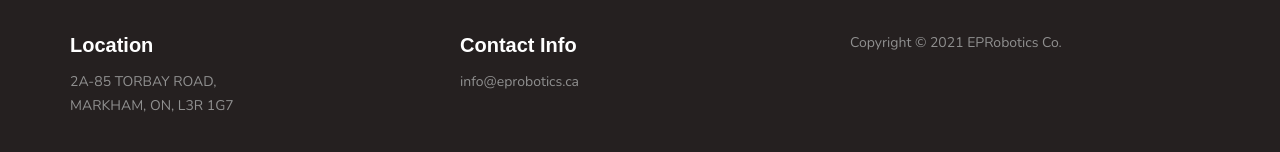
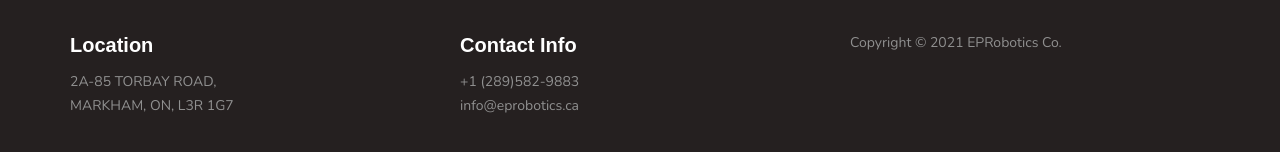
Before and after one commit to HaoxiangLang/EPRobotics, a plain HTML site: page index.html in a window 1280 px wide. Shown: the part 2689-2841 px from the top of the page. Drawn offline with nearby package versions, Linux system fonts and the light colour scheme; a web font is replaced by a local one.

Commit message:
minor revision

```diff
--- a/index.html
+++ b/index.html
@@ -253,8 +253,7 @@
                                    <h2>Contact Info</h2>
                               </div>
                               <address>
-                                   <!-- <p>+1 (905)721-8668</p> -->
-
+                                   <p>+1 (289)582-9883</p>
                                    <p><a href="mailto:info@eprobotics.ca">info@eprobotics.ca</a></p>
                               </address>
 
```
